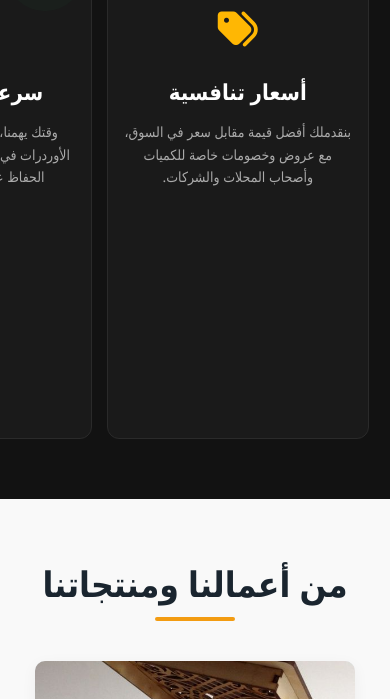
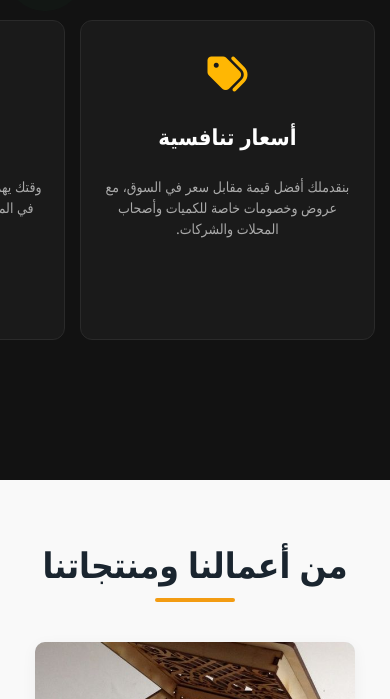
Before and after one commit to alfajr1/alfajr1.github.io, a plain HTML site: page index.html in a window 390 px wide. Shown: the part 827-1526 px from the top of the page. Drawn offline with Linux system fonts and the light colour scheme.

Commit message:
Add files via upload

```diff
--- a/style.css
+++ b/style.css
@@ -895,52 +895,131 @@ body {
 }
 
 /* توافق السيكشن مع شاشات الموبايل */
-@media screen and (max-width: 768px) {
-    .features-section {
-        padding: 50px 0;
+@media screen and (max-width: 768px)
+    /* 1. الحاوية الأساسية - إجبار الفليكس تماماً */
+    .features-container {
+        display: flex !important;
+        grid-template-columns: none !important;
+        grid-auto-flow: column !important;
+        flex-direction: row !important;
+        flex-wrap: nowrap !important;
+        overflow-x: auto !important;
+        overflow-y: hidden !important;
+        width: 100% !important;
+        padding: 20px !important;
+        gap: 15px !important;
+        box-sizing: border-box !important;
+        direction: rtl !important;
+        -webkit-overflow-scrolling: touch !important;
     }
 
-    /* حاوية الكروت */
-    .features-container {
-        width: 100% !important;
-        padding: 10px 20px !important; /* قللنا البادنج اللي تحت عشان نشيل الفراغ */
+    /* 2. تحجيم الكرت وقفله بسقف محدد لمنع الطول الخيالي */
+    .feature-card {
+        flex: 0 0 85% !important;
+        width: 85% !important;
+        max-width: 85% !important;
+        flex-shrink: 0 !important;
+        height: auto !important;
+        max-height: 320px !important; /* قفلنا الارتفاع هنا عشان ما يمطش لتحت */
         display: flex !important;
-        overflow-x: auto !important; /* بيشغل السحب */
-        scroll-snap-type: x mandatory !important;
-        gap: 15px !important;
-        direction: rtl !important;
-        scrollbar-width: auto !important; /* هنظهر شريط سحب رفيع جداً عشان الماوس يعرف يتحرك منه */
-    }
-
-    /* تظبيط شكل شريط السحب على الكمبيوتر عشان ما يبقاش شكله وحش */
-    .features-container::-webkit-scrollbar {
-        height: 4px !important; /* شريط رفيع جداً دهبي تحت الكروت */
-    }
-    .features-container::-webkit-scrollbar-thumb {
-        background-color: #ffb703 !important;
-        border-radius: 10px !important;
-    }
-
-    /* ضبط طول الكارت وحجمه لمنع الفراغ اللي تحت */
-    .feature-card {
-        flex: 0 0 75% !important; /* صغرنا العرض سنة عشان يظهر طرف اللي جنبه */
-        scroll-snap-align: center !important;
-        padding: 20px 15px !important; /* تقليل المساحات الداخلية لتصغير الطول */
-        height: auto !important; /* يخلي طول الكارت على قد الكلام بالظبط */
-        min-height: 220px !important; /* حد أدنى للطول عشان الكروت تطلع مقاس واحد */
+        flex-direction: column !important;
+        align-items: center !important;
+        justify-content: flex-start !important;
+        padding: 20px !important;
         box-sizing: border-box !important;
     }
 
+    /* 3. تظبيط النصوص عشان تلف طبيعي جوه الكرت */
+    .feature-card h3,
+    .feature-card p {
+        width: 100% !important;
+        max-width: 100% !important;
+        text-align: center !important;
+        white-space: normal !important; /* بيخلي الكلام ينزل سطور جديدة بدل ما يمط الكرت */
+    }
 
-    .section-title h2 {
-        font-size: 26px;
+    .feature-card p {
+        font-size: 14px !important;
+        line-height: 1.5 !important;
+    }
+
+    /* إخفاء السكرول بار المزعج */
+    .features-container::-webkit-scrollbar {
+        display: none !important;
+    }
+/* ==========================================
+   📌 تخصيص الأبعاد لكل كارت لوحده على الموبايل
+========================================== */
+@media screen and (max-width: 768px) {
+
+    /* الحاوية الكبيرة للكروت */
+    section.features-section .features-container {
+        display: grid !important;
+        grid-template-columns: none !important;
+        grid-auto-flow: column !important;
+        grid-auto-columns: 82% !important;
+        overflow-x: auto !important;
+        overflow-y: hidden !important;
+        width: 100% !important;
+        padding: 20px 15px !important;
+        gap: 15px !important;
+        box-sizing: border-box !important;
+        direction: rtl !important;
+        -webkit-overflow-scrolling: touch !important;
+    }
+
+    /* التنسيق المشترك لكل الكروت (العرض والـ Flex) */
+    section.features-section .features-container .feature-card {
+        width: 100% !important;
+        max-width: 100% !important;
+        display: flex !important;
+        flex-direction: column !important;
+        align-items: center !important;
+        justify-content: flex-start !important;
+        padding: 25px 20px !important;
+        box-sizing: border-box !important;
+    }
+
+    /* 🎯 هنا بنتحكم في طول كل كارت لوحده حسب ترتيبه */
+
+    /* الكارت الأول (خامات فائقة الجودة) */
+    section.features-section .features-container .feature-card:nth-child(1) {
+        height: 320px !important;
+    }
+
+    /* الكارت الثاني (دقة متناهية) */
+    section.features-section .features-container .feature-card:nth-child(2) {
+        height: 320px !important; /* عطيناه نفس طول الأولاني بالظبط عشان يتساووا */
+    }
+
+    /* الكارت الثالث */
+    section.features-section .features-container .feature-card:nth-child(3) {
+        height: 320px !important;
+    }
+
+    /* الكارت الرابع والأخير */
+    section.features-section .features-container .feature-card:nth-child(4) {
+        height: 320px !important;
+    }
+
+    /* ضبط السطور والنصوص جوه الكروت */
+    section.features-section .features-container .feature-card h3,
+    section.features-section .features-container .feature-card p {
+        width: 100% !important;
+        max-width: 100% !important;
+        text-align: center !important;
+        white-space: normal !important;
+        display: block !important;
+    }
+
+    section.features-section .features-container .feature-card p {
+        font-size: 14px !important;
+        line-height: 1.5 !important;
+        margin-top: 10px !important;
+    }
+
+    /* إخفاء شريط السحب */
+    section.features-section .features-container::-webkit-scrollbar {
+        display: none !important;
     }
 }
-
-/* إلغاء الخط الموروث القديم من كلاس العنوان الرئيسي */
-.features-section .section-title::after,
-.features-section .section-title::before,
-.features-section .section-title {
-    border-bottom: none !important;
-    background: none !important;
-}
```
